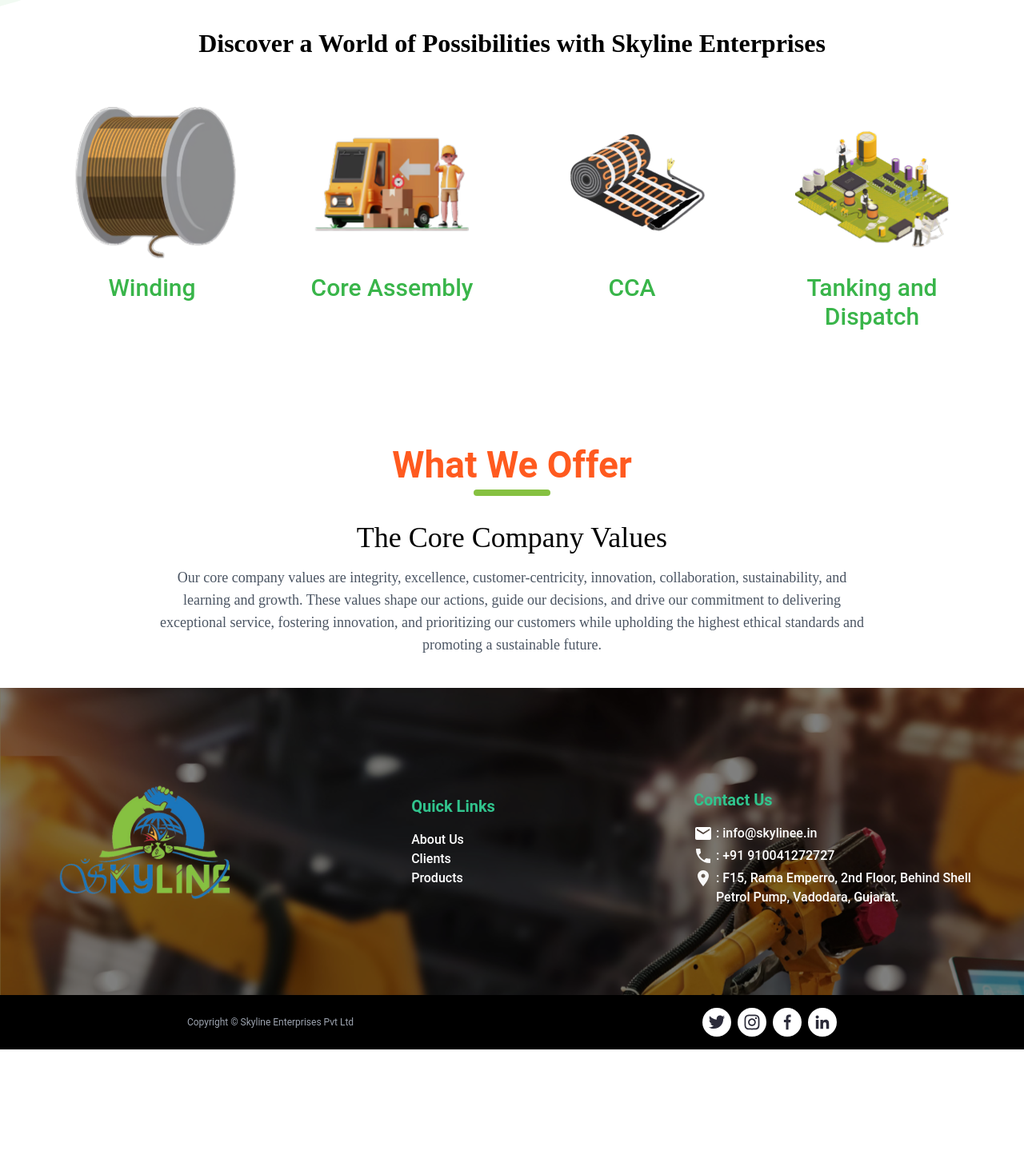
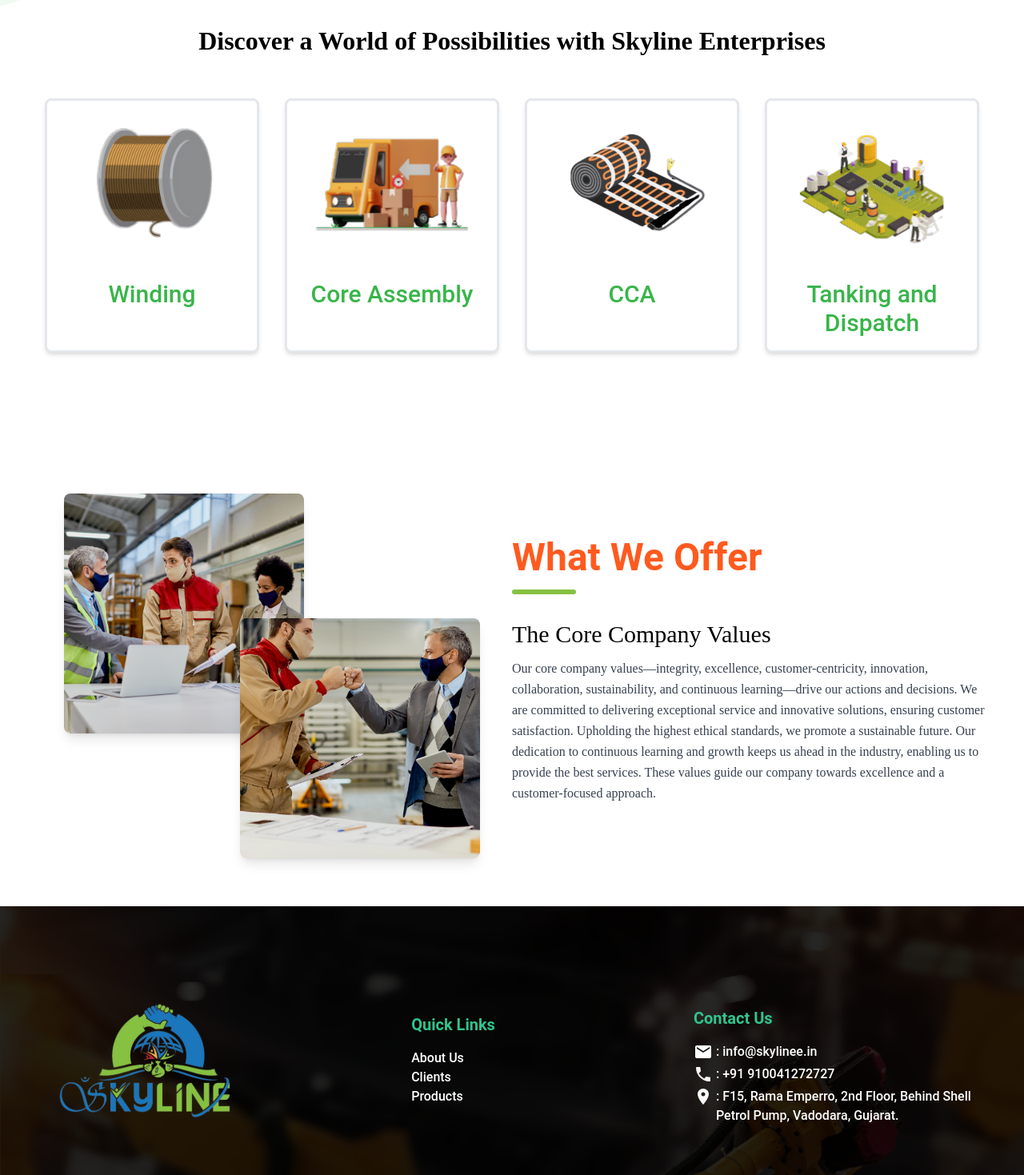
Before and after one commit to devmak122/skylines, a React (Create React App) app: page /About in a window 1280 px wide. Shown: the part 1501-2970 px from the top of the page at 80% size. Before the commit the page ends 2813 px from the top, so only its background shows below. Built offline with nearby package versions, Linux system fonts and the light colour scheme.

Commit message:
update6.0

```diff
--- a/src/components/Footer.jsx
+++ b/src/components/Footer.jsx
@@ -13,7 +13,7 @@
   return (
     <div>
       <footer className="relative bg-footer-bg laptop:mt-10 bg-cover font-roboto">
-        <div className="absolute inset-0 bg-black opacity-50 z-0"></div>
+        <div className="absolute inset-0 bg-black opacity-85 z-0"></div>
         <div className="flex flex-wrap justify-around items-center h-auto p-10 relative z-10 lg:h-96 lg:flex-row lg:justify-around">
           <div className="flex flex-col md:flex-row md:justify-between md:items-center laptop:gap-52 mobil:gap-10 items-center">
           <div className="logo mb-4 mobile:bg-cover mobile:bg-center  md:mb-0 md:w-auto w-full md:flex md:justify-start max-md:flex max-md:text-center">
@@ -72,7 +72,7 @@
         <div className="relative z-10 ">
 
           <div className="icon flex flex-wrap justify-around items-center bg-black p-4">
-            <div className="logo-p text-xs text-gray-400 mb-4 lg:mb-0">
+            <div className="logo-p text-sm text-white mb-4 lg:mb-0">
               <p>Copyright © Skyline Enterprises Pvt Ltd</p>
             </div>
             <div className="icons flex gap-2 text-white">
--- a/src/pages/About.jsx
+++ b/src/pages/About.jsx
@@ -9,10 +9,12 @@
 import trans3 from "../assets/images/Trans3.jpeg";
 import elipse2 from "../assets/images/elipse2.svg";
 import group from "../assets/images/group.svg";
+import client2 from "../assets/images/client2.png";
+import client1 from "../assets/images/client1.png";
+import { Link } from "react-router-dom";
 // import elipse3 from "../assets/images/elipse3.svg";
 
-import {  Zoom } from 'react-awesome-reveal';
-
+import { Zoom } from "react-awesome-reveal";
 
 const About = () => {
   return (
@@ -20,16 +22,14 @@
       {/* Mobile View */}
       <div
         className="w-full bg-black bg-opacity-50 justify-center bg-cover mobile:bg-center mobile:bg-cover  bg-center bg-no-repeat flex flex-col items-center"
-        style={{ backgroundImage: `url(${About_phone_bg})`, height: '50vh' }}
+        style={{ backgroundImage: `url(${About_phone_bg})`, height: "50vh" }}
       >
         <h1 className="text-white text-center flex items-center justify-center font-bold  font-poppins text-6xl">
-
           About Us
         </h1>
       </div>
 
       {/* Tablet and Above View */}
-
 
       <div className="relative z-10 px-4 tablet:px-8 laptop:px-12 font-Montserrat">
         <div className="flex flex-col lg:flex-row items-center justify-center lg:justify-between mb-12">
@@ -39,11 +39,21 @@
             </h2>
 
             <p className="text-[#656464] mobile:text-center text-base tablet:text-lg  font-poppins laptop:text-[17px]">
-              Skyline Enterprises, a prominent name in India&apos;s transformer industry, was established in 2010 and is headquartered in Koparkhairane, Navi Mumbai. With over a decade of expertise, the company offers a wide range of specialized services, including labour supply for transformer-related activities like winding, core assembly, and tanking. Skyline&apos;s experienced team also excels in on-site servicing and maintenance of transformers, ensuring they meet the highest standards of quality and reliability. Committed to delivering comprehensive support, Skyline Enterprises has earned a reputation for excellence and trustworthiness, making it a preferred choice for clients seeking top-notch transformer solutions.
+              Skyline Enterprises, a prominent name in India&apos;s transformer
+              industry, was established in 2010 and is headquartered in
+              Koparkhairane, Navi Mumbai. With over a decade of expertise, the
+              company offers a wide range of specialized services, including
+              labour supply for transformer-related activities like winding,
+              core assembly, and tanking. Skyline&apos;s experienced team also
+              excels in on-site servicing and maintenance of transformers,
+              ensuring they meet the highest standards of quality and
+              reliability. Committed to delivering comprehensive support,
+              Skyline Enterprises has earned a reputation for excellence and
+              trustworthiness, making it a preferred choice for clients seeking
+              top-notch transformer solutions.
             </p>
           </div>
           <div className="flex justify-center items-center lg:w-1/2 lg:justify-start">
-
             <div className="relative ml-[-265px] w-64 h-64 lg:w-[500px] lg:h-[500px] mt-[-135px] mb-8 lg:mb-0">
               <div className="relative inset-0 rounded-full laptop:ml-60 border-4 bg-primary bg-opacity-[5%] border-none flex items-center justify-center h-[850px] w-[850px] mobile:h-[500px] mobile:w-[500px] mobile:ml-[60px] mobile:mt-[150px]">
                 <div className="relative w-28 h-28 lg:w-[450px] lg:h-[450px] mr-[400px]">
@@ -73,7 +83,6 @@
                 </div>
               </div>
             </div>
-
           </div>
         </div>
         <div className="relative group">
@@ -93,7 +102,7 @@
         <div className="container  laptop:-mt-40 mx-auto  py-12">
           {/* Section Header */}
           <div className="flex flex-col items-center text-center mb-12">
-            <p className="text-orange-500 font-bold mobile:text-[30px] tablet:text-[36px] laptop:text-[46px]">
+            <p className="text-orange-500 font-bold mobile:text-[30px] tablet:text-[36px] laptop:text-[44px]">
               Our Services
             </p>
             <div className="bg-[#86c141] mobile:w-[100px] tablet:w-[140px] laptop:w-[105px] h-2 rounded-2xl mt-4"></div>
@@ -105,79 +114,100 @@
           {/* Section Content */}
           <div className="flex justify-center items-center mt-8 relative z-10 font-roboto">
   <div className="w-full grid grid-cols-1 gap-4 md:grid-cols-2 lg:grid-cols-4">
-              <Zoom delay={700}>
 
-                <div className="text-center">
-                  <img src={item1} alt="Winding" className="mx-auto h-40 lg:h-52" />
-                  <p className="text-[#39B54A] font-medium text-3xl mt-2">Winding</p>
+  <div className="text-center bg-white shadow-md rounded-lg border-[3px] border-customGreen mx-2 leading-10">
+        <img
+          src={item1}
+          alt="Winding"
+          className="mx-auto h-32 lg:h-52 w-32 lg:w-40 object-contain"
+        />
+        <p className="text-[#39B54A] font-medium text-3xl my-4">Winding</p>
       </div>
-              </Zoom>
-              <Zoom delay={700}>
-                <div className="text-center">
+
+
+    <div className="text-center bg-white shadow-md  rounded-lg border-[3px] border-customGreen mx-2  leading-10 ">
     <img
           src={item2}
           alt="Core Assembly"
-                    className="mx-auto h-40 lg:h-52"
+          className="mx-auto h-40 lg:h-52 w-40 lg:w-52 object-contain"
         />
-                  <p className="text-[#39B54A] font-medium text-3xl mt-2">Core Assembly</p>
+        <p className="text-[#39B54A] font-medium text-3xl  my-4">Core Assembly</p>
       </div>
 
-              </Zoom>
 
-              <Zoom delay={700}>
-                <div className="text-center">
-                  <img src={item3} alt="CCA" className="mx-auto h-40 lg:h-52" />
-                  <p className="text-[#39B54A] font-medium text-3xl mt-2">CCA</p>
+    <div className="text-center bg-white shadow-md  rounded-lg border-[3px] border-customGreen mx-2  leading-10 ">
+    <img
+          src={item3}
+          alt="CCA"
+          className="mx-auto h-40 lg:h-52 w-40 lg:w-52 object-contain"
+        />
+        <p className="text-[#39B54A] font-medium text-3xl my-4 ">CCA</p>
       </div>
-              </Zoom>
-              <Zoom delay={700}>
-                <div className="text-center">
+
+
+    <div className="text-center bg-white shadow-md  rounded-lg border-[3px] border-customGreen mx-2 leading-10 ">
     <img
           src={item4}
           alt="Tanking and Dispatch"
-                    className="mx-auto h-40 lg:h-52"
+          className="mx-auto h-40 lg:h-52 w-40 lg:w-52 object-contain"
         />
-                  <p className="text-[#39B54A] font-medium text-3xl mt-2">
+        <p className="text-[#39B54A] font-medium text-3xl my-4 ">
           Tanking and Dispatch
         </p>
       </div>
-              </Zoom>
+
   </div>
 </div>
 
         </div>
       </div>
 
-
-
-
-      <Zoom delay={700}>
-        <div className="text-orange-500 text-5xl text-center  font-roboto mt-24 relative z-10">
-           <p className="text-orange-500 font-bold mobile:text-[30px] tablet:text-[36px] laptop:text-[46px]">
+      <div className="flex flex-col laptop:flex-row items-center  mt-32  mb-5 laptop:items-start justify-between mobile:flex-col px-4 tablet:px-8 laptop:px-0">
+        <div className="relative flex-1 flex flex-col  mobile:mx-8 mobile:mb-10   laptop:mx-0">
+          <div className="relative w-full h-full laptop:w-2/4 laptop:h-[300px] laptop:mb-14">
+            {/* Background Elements */}
+            {/* First Image */}
+            <img
+              src={client2}
+              alt="client2"
+              className="w-full h-full object-cover rounded-lg   laptop:ml-20 mobile:-ml-1  shadow-lg"
+            />
+          </div>
+          <div className="relative w-full h-full laptop:w-2/4 mobile:-mt-20  mobile:ml-5   laptop:-mt-[200px]  laptop:ml-[300px] laptop:h-[300px]">
+            {/* Second Image */}
+            <img
+              src={client1}
+              alt="client1"
+              className="w-full h-full object-cover rounded-lg   shadow-lg"
+            />
+          </div>
+        </div>
+        <div className="flex-1 flex flex-col items-center laptop:mt-10 font-roboto laptop:items-start  px-4 tablet:px-8  laptop:px-10">
+          <p className="text-orange-500 font-bold text-3xl tablet:text-4xl my-4 laptop:text-5xl">
             What We Offer
           </p>
-          <div className="bg-[#86c141] h-2 w-24 mx-auto rounded-full mt-2"></div>
+            <p className="bg-[#86c141] w-28 h-1.5 tablet:w-36 laptop:w-20 rounded-full"></p>
+          <div className="flex justify-center items-center mt-4">
           </div>
-        </Zoom>
-
-      <div className="max-w-4xl mx-auto mt-8 relative   mobile:p-5   font-poppins z-10">
-        <p className="text-[#000000] text-4xl font-medium  text-center">
+          <div className="mt-4 flex flex-col items-center font-poppins laptop:items-start">
+            <p className="text-[#000000] text-3xl font-medium  mb-3 text-center">
               The Core Company Values
             </p>
-
-          <p className="text-gray-600 text-lg mt-4 text-center">
-            Our core company values are integrity, excellence,
-            customer-centricity, innovation, collaboration, sustainability, and
-            learning and growth. These values shape our actions, guide our
-            decisions, and drive our commitment to delivering exceptional
-            service, fostering innovation, and prioritizing our customers while
-            upholding the highest ethical standards and promoting a sustainable
-            future.
+            <p className="text-gray-700 text-center laptop:text-left text-base laptop:text-[16px] tablet:text-lg max-w-full tablet:max-w-screen-md laptop:max-w-screen-lg leading-relaxed">
+              Our core company values—integrity, excellence,
+              customer-centricity, innovation, collaboration, sustainability,
+              and continuous learning—drive our actions and decisions. We are
+              committed to delivering exceptional service and innovative
+              solutions, ensuring customer satisfaction. Upholding the highest
+              ethical standards, we promote a sustainable future. Our dedication
+              to continuous learning and growth keeps us ahead in the industry,
+              enabling us to provide the best services. These values guide our
+              company towards excellence and a customer-focused approach.
             </p>
-
           </div>
         </div>
-
+      </div>
+    </div>
   );
 };
 
--- a/src/pages/Clients.jsx
+++ b/src/pages/Clients.jsx
@@ -24,11 +24,11 @@
             className="w-full bg-black bg-opacity-50 justify-center bg-center  bg-cover bg-no-repeat flex flex-col items-center"
             style={{ backgroundImage: `url(${Description})`, height: '50vh' }}
         >
-            <h1 className="text-white text-center flex items-center justify-center font-bold text-6xl">
+            <h1 className="text-white text-center flex items-center justify-center font-roboto font-bold text-6xl">
             Client</h1>
         </div>
         <div className="container mx-auto py-8 ">
-            <h1 className="text-center text-[48px] font-bold mb-8 text-primary pb-12">Our Client's</h1>
+            <h1 className="text-center text-[48px] font-bold mb-8 font-roboto text-primary pb-12">Our Client's</h1>
 
             <div className="grid grid-cols-1 tablet:grid-cols-2 laptop:grid-cols-4 gap-6 mx-4 my-4 ml-11 mobile:ml-[-5px]">
                 <div className="relative group">
```
Also changed, not shown: src/pages/Contact.jsx (+53 -45 lines), src/pages/Home.jsx (+10 -8 lines), src/pages/Product.jsx (+20 -41 lines), 1 other file (tests, documents, lock files or other folders). Lines whose indentation alone changed are shown as unchanged.
